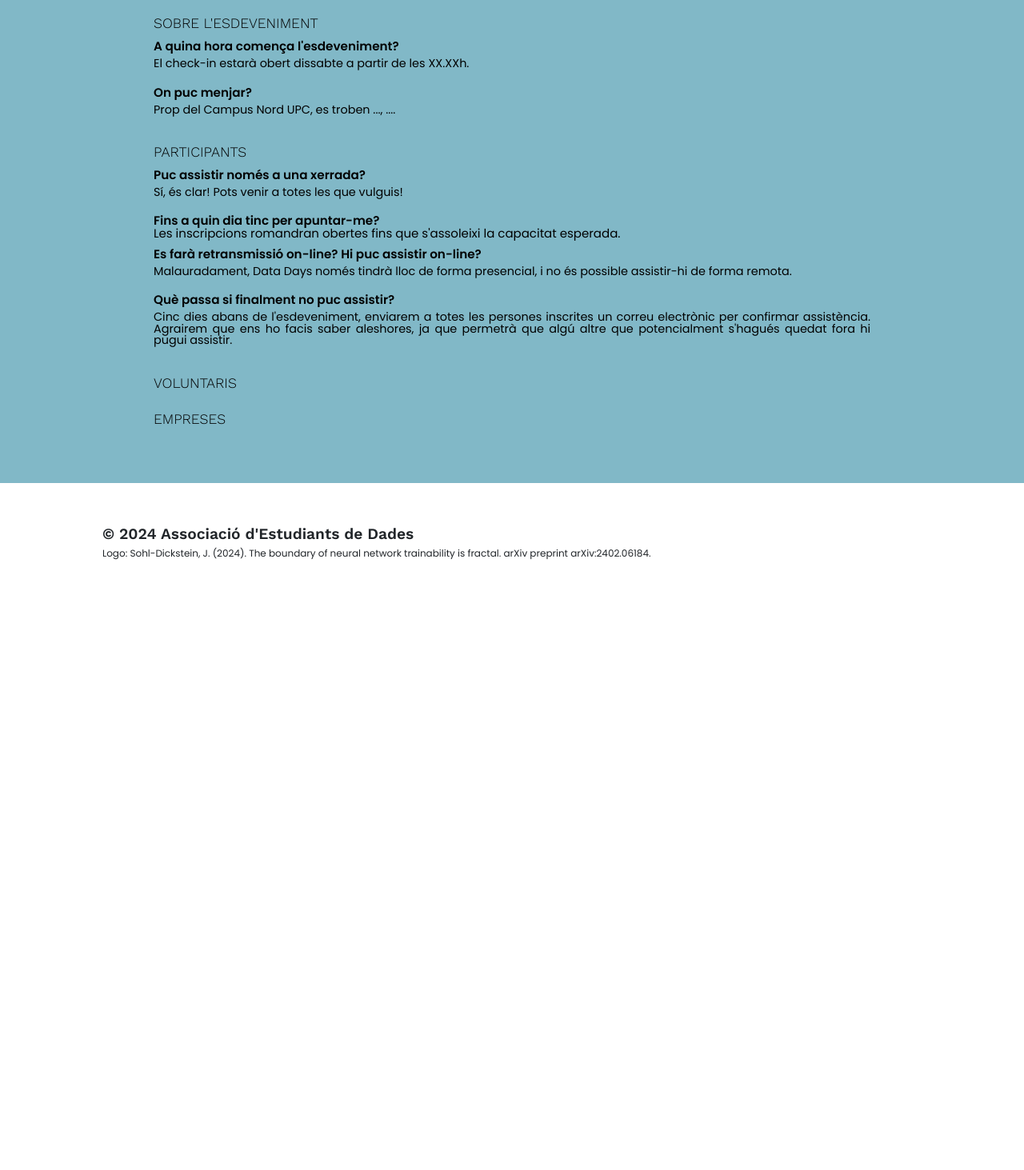
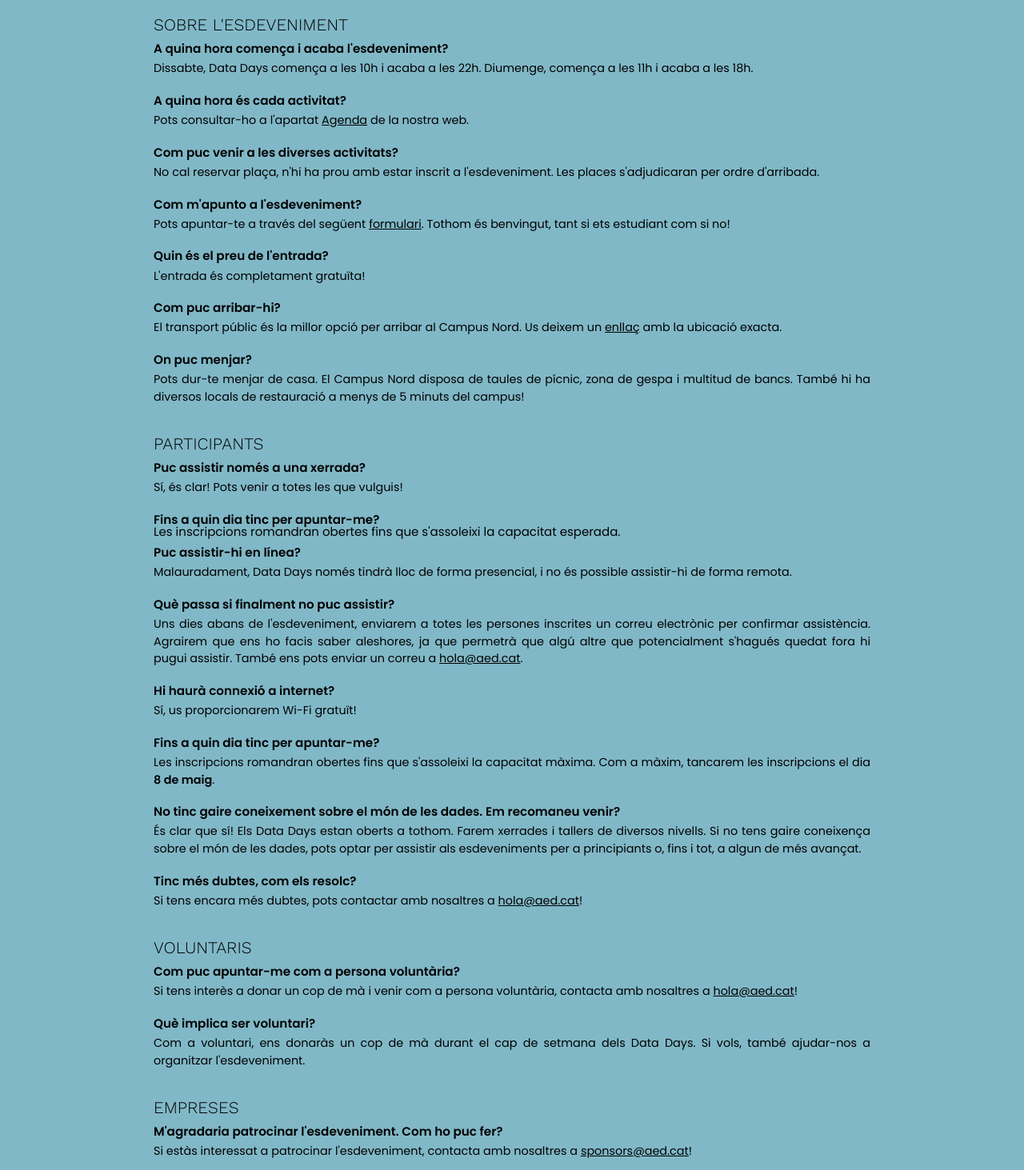
Before and after one commit to orlandoroldan/data_days_web, a React (Vite) app: page /faq in a window 1280 px wide. Shown: the part 347-1810 px from the top of the page at 80% size. Before the commit the page ends 1128 px from the top, so only its background shows below. Built offline with nearby package versions, Linux system fonts and the light colour scheme.

Commit message:
FAQs acabades

```diff
--- a/src/App.css
+++ b/src/App.css
@@ -239,7 +239,7 @@
 /* ----------------PRESENTACIÓ ----------------------------- */
 
 .FAQsection h3 {
-  font-size: 1.1rem;
+  font-size: 1.3rem;
   font-weight: 300;
   margin-top: 1.75rem;
 }
@@ -255,6 +255,15 @@
   padding-top: 7px;
   padding-bottom: 10px;
   font-weight: 400;
+  line-height: 1.5em;
+}
+
+.FAQanswer a {
+  color: black;
+}
+
+.FAQanswer strong {
+  font-weight: 600;
 }
 
 .accordion {
--- a/src/pages/FAQ.jsx
+++ b/src/pages/FAQ.jsx
@@ -1,3 +1,5 @@
+import { Link } from 'react-router-dom';
+
 const FAQ = () => {
   return (
     <div className="app-section">
@@ -8,19 +10,48 @@
         <div className="FAQsection">
           <h3>SOBRE L&apos;ESDEVENIMENT</h3>
           <div className="FAQquestion">
-            A quina hora comença l&apos;esdeveniment?
+            A quina hora comença i acaba l&apos;esdeveniment?
           </div>
           <div className="FAQanswer">
-            El check-in estarà obert dissabte a partir de les XX.XXh.
+            Dissabte, Data Days comença a les 10h i acaba a les 22h. Diumenge, comença a les 11h i acaba a les 18h.
+          </div>
+          <div className="FAQquestion">
+            A quina hora és cada activitat?
+          </div>
+          <div className="FAQanswer">
+            Pots consultar-ho a l&apos;apartat <Link to="/agenda">Agenda</Link> de la nostra web.
+          </div>
+          <div className="FAQquestion">
+            Com puc venir a les diverses activitats?
+          </div>
+          <div className="FAQanswer">
+            No cal reservar plaça, n&apos;hi ha prou amb estar inscrit a l&apos;esdeveniment. Les places s&apos;adjudicaran per ordre d&apos;arribada.
+          </div>
+          <div className="FAQquestion">
+            Com m&apos;apunto a l&apos;esdeveniment?
+          </div>
+          <div className="FAQanswer">
+            Pots apuntar-te a través del següent <a href="https://form.typeform.com/to/jvZTlP41" target="_blank" rel="noreferrer">formulari</a>. Tothom és benvingut, tant si ets estudiant com si no!
+          </div>
+          <div className="FAQquestion">
+            Quin és el preu de l&apos;entrada?
+          </div>
+          <div className="FAQanswer">
+            L&apos;entrada és completament gratuïta!
+          </div>
+          <div className="FAQquestion">
+            Com puc arribar-hi?
+          </div>
+          <div className="FAQanswer">
+            El transport públic és la millor opció per arribar al Campus Nord. Us deixem un <a href="https://maps.app.goo.gl/Ns7BG6ma1fzjLbbUA" target="_blank" rel="noreferrer">enllaç</a> amb la ubicació exacta.
           </div>
           <div className="FAQquestion">
             On puc menjar?
           </div>
           <div className="FAQanswer">
-            Prop del Campus Nord UPC, es troben ..., ....
+            Pots dur-te menjar de casa. El Campus Nord disposa de taules de pícnic, zona de gespa i multitud de bancs.
+            També hi ha diversos locals de restauració a menys de 5 minuts del campus!
           </div>
-
-
         </div>
         <div className="FAQsection">
           <h3>PARTICIPANTS</h3>
@@ -37,7 +68,7 @@
             Les inscripcions romandran obertes fins que s&apos;assoleixi la capacitat esperada.
           </div>
           <div className="FAQquestion">
-            Es farà retransmissió on-line? Hi puc assistir on-line?
+            Puc assistir-hi en línea?
           </div>
           <div className="FAQanswer">
             Malauradament, Data Days només tindrà lloc de forma presencial, i no és possible assistir-hi de forma
@@ -47,21 +78,55 @@
             Què passa si finalment no puc assistir?
           </div>
           <div className="FAQanswer">
-            Cinc dies abans de l&apos;esdeveniment, enviarem a totes les persones inscrites un correu electrònic per confirmar assistència. Agrairem que ens ho facis saber aleshores,
-            ja que permetrà que algú altre que potencialment s&apos;hagués quedat fora hi pugui assistir.
+            Uns dies abans de l&apos;esdeveniment, enviarem a totes les persones inscrites un correu electrònic per confirmar assistència. Agrairem que ens ho facis saber aleshores,
+            ja que permetrà que algú altre que potencialment s&apos;hagués quedat fora hi pugui assistir. També ens pots enviar un correu a <a href="mailto:hola@aed.cat">hola@aed.cat</a>.
+          </div>
+          <div className="FAQquestion">
+            Hi haurà connexió a internet?
+          </div>
+          <div className="FAQanswer">
+            Sí, us proporcionarem Wi-Fi gratuït!
+          </div>
+          <div className='FAQquestion'>
+            Fins a quin dia tinc per apuntar-me?
+          </div>
+          <div className='FAQanswer'>
+            Les inscripcions romandran obertes fins que s&apos;assoleixi la capacitat màxima. Com a màxim, tancarem les inscripcions el dia <strong>8 de maig</strong>.
+          </div>
+          <div className='FAQquestion'>
+            No tinc gaire coneixement sobre el món de les dades. Em recomaneu venir?
+          </div>
+          <div className='FAQanswer'>
+            És clar que sí! Els Data Days estan oberts a tothom. Farem xerrades i tallers de diversos nivells. Si no tens gaire coneixença sobre el món de les dades, pots optar per assistir als esdeveniments per a principiants o, fins i tot, a algun de més avançat.
+          </div>
+          <div className='FAQquestion'>Tinc més dubtes, com els resolc?</div>
+          <div className='FAQanswer'>Si tens encara més dubtes, pots contactar amb nosaltres a <a href="mailto:hola@aed.cat">hola@aed.cat</a>!</div>
+        </div>
+
+        <div className="FAQsection">
+          <h3>VOLUNTARIS</h3>
+          <div className="FAQquestion">
+            Com puc apuntar-me com a persona voluntària?
+          </div>
+          <div className="FAQanswer">
+            Si tens interès a donar un cop de mà i venir com a persona voluntària, contacta amb nosaltres a <a href="mailto:hola@aed.cat">hola@aed.cat</a>!
+          </div>
+          <div className="FAQquestion">
+            Què implica ser voluntari?
+          </div>
+          <div className="FAQanswer">
+            Com a voluntari, ens donaràs un cop de mà durant el cap de setmana dels Data Days. Si vols, també ajudar-nos a organitzar l&apos;esdeveniment.
           </div>
         </div>
-        <div className="FAQsection">
-          <h3>VOLUNTARIS</h3>
-          <div className="accordion accordion-flush">
-            {/* <FAQ
-              question="Quines tasques faria com a voluntari/voluntària?"
-              answer="..."
-              /> */}
-          </div>
-        </div>
+
         <div className="FAQsection">
           <h3>EMPRESES</h3>
+          <div className="FAQquestion">
+            M&apos;agradaria patrocinar l&apos;esdeveniment. Com ho puc fer?
+          </div>
+          <div className="FAQanswer">
+            Si estàs interessat a patrocinar l&apos;esdeveniment, contacta amb nosaltres a <a href="mailto:sponsors@aed.cat">sponsors@aed.cat</a>!
+          </div>
         </div>
       </div>
     </div>
--- a/src/pages/Home.jsx
+++ b/src/pages/Home.jsx
@@ -1,9 +1,3 @@
-
-// "Home" conté
-
-// 1. Secció de vídeo del títol
-// 2. Data, lloc
-
 const Home = () => {
   return (
     <>
```
